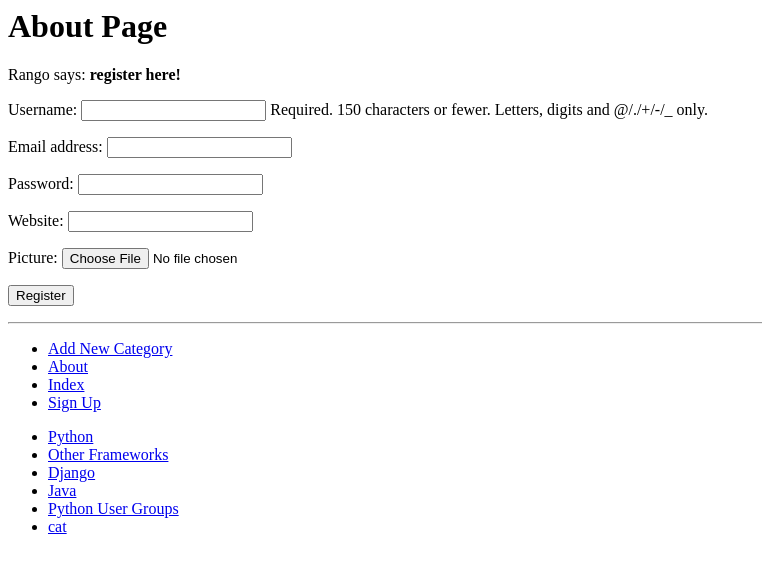
After one commit to MatthewMHughes/Rango, a Django app: page /rango/register in a window 1280 px wide. The commit adds this page. Shown: the top 573 px of the page, without its empty margins (0-762 px from the left). Run offline with Django 3.2, Linux system fonts and the light colour scheme; data comes from the database, SQL or seed files in the repository; both versions use the stored data as it was after the commit.

Commit message:
Created register form

```diff
--- a/tango_with_django_project/rango/admin.py
+++ b/tango_with_django_project/rango/admin.py
@@ -1,5 +1,5 @@
 from django.contrib import admin
-from rango.models import Category, Page
+from rango.models import Category, Page, UserProfile
 
 # Register your models here.
 class CategoryAdmin(admin.ModelAdmin):
@@ -10,3 +10,4 @@ class PageAdmin(admin.ModelAdmin):
 
 admin.site.register(Page, PageAdmin)
 admin.site.register(Category, CategoryAdmin)
+admin.site.register(UserProfile)
--- a/tango_with_django_project/rango/forms.py
+++ b/tango_with_django_project/rango/forms.py
@@ -1,5 +1,6 @@
 from django import forms
-from rango.models import Page, Category
+from django.contrib.auth.models import User
+from rango.models import Page, Category, UserProfile
 
 class CategoryForm(forms.ModelForm):
     name = forms.CharField(max_length=128,
@@ -22,3 +23,15 @@ class PageForm(forms.ModelForm):
     class Meta:
         model = Page
         exclude = ('category',)
+
+class UserForm(forms.ModelForm):
+    password = forms.CharField(widget=forms.PasswordInput())
+
+    class Meta:
+        model = User
+        fields = ('username', 'email', 'password')
+
+class UserProfileForm(forms.ModelForm):
+    class Meta:
+        model = UserProfile
+        fields = ('website', 'picture')
--- a/tango_with_django_project/rango/models.py
+++ b/tango_with_django_project/rango/models.py
@@ -1,6 +1,7 @@
 from __future__ import unicode_literals
 from django.template.defaultfilters import slugify
 from django.db import models
+from django.contrib.auth.models import User
 
 # Create your models here.
 class Category(models.Model):
@@ -31,3 +32,13 @@ class Page(models.Model):
         return self.title
     def __unicode__(self):
         return self.title
+
+class UserProfile(models.Model):
+    user = models.OneToOneField(User)
+    website = models.URLField(blank=True)
+    picture = models.ImageField(upload_to='profile_images', blank=True)
+
+    def __str__(self):
+        return self.user.username
+    def __unicode__(self):
+        return self.user.username
--- a/tango_with_django_project/rango/urls.py
+++ b/tango_with_django_project/rango/urls.py
@@ -3,9 +3,12 @@ from rango import views
 
 urlpatterns = [
     url(r'^$', views.index, name='index'),
-    url(r'^about', views.about, name = 'about'),
+    url(r'^about$', views.about, name = 'about'),
     url(r'^add_category/$', views.add_category, name='add_category'),
     url(r'^category/(?P<category_name_slug>[\w\-]*)/$',
         views.show_category, name='show_category'),
-    url(r'^category/(?P<category_name_slug>[\w\-]*)/add_page/$', views.add_page, name='add_page'),
+    url(r'^category/(?P<category_name_slug>[\w\-]*)/add_page/$',
+        views.add_page,
+        name='add_page'),
+    url(r'^register$', views.register, name = 'register'),
     ]
--- a/tango_with_django_project/rango/views.py
+++ b/tango_with_django_project/rango/views.py
@@ -2,9 +2,7 @@ from django.shortcuts import render
 from rango.models import Category
 from django.http import HttpResponse
 from rango.models import Page
-from rango.forms import CategoryForm
-from rango.forms import PageForm
-
+from rango.forms import CategoryForm, PageForm, UserForm, UserProfileForm
 # Create your views here.
 def index(request):
     category_list = Category.objects.order_by('-likes')[:5]
@@ -62,3 +60,29 @@ def add_page(request, category_name_slug):
 
     context_dict = {'form':form, 'category': category}
     return render(request, 'rango/add_page.html', context_dict)
+
+def register(request):
+    registered = False
+    if request.method == 'POST':
+        user_form = UserForm(data=request.POST)
+        profile_form = UserProfileForm(data=request.POST)
+        if user_form.is_valid() and profile_form.is_valid():
+            user = user_form.save()
+            user.set_password(user.password)
+            user.save()
+            profile = profile_form.save(commit=False)
+            profile.user = user
+            if 'picture' in request.FILES:
+                profile.picture = request.FILES['picture']
+                profile.save()
+                registered = True
+            else:
+                print(user_form.errors, profile_form.errors)
+    else:
+        user_form = UserForm()
+        profile_form = UserProfileForm()
+    return render(request,
+                  'rango/register.html',
+                  {'user_form': user_form,
+                   'profile_form': profile_form,
+                   'registered': registered})
--- a/tango_with_django_project/templates/rango/base.html
+++ b/tango_with_django_project/templates/rango/base.html
@@ -23,6 +23,7 @@
                 <li><a = href="{% url 'add_category' %}">Add New Category</a></li>
                 <li><a = href="{% url 'about' %}">About</a></li>
                 <li><a = href="{% url 'index' %}">Index</a></li>
+                <li><a = href="{% url 'register' %}">Sign Up</a></li>
             </ul>
         </div>
 
--- /dev/null
+++ b/tango_with_django_project/templates/rango/register.html
@@ -0,0 +1,24 @@
+{% extends 'rango/base.html' %}
+{% load staticfiles %}
+
+{% block title_block %}
+    Register
+{% endblock %}
+
+{% block body_block %}
+    <h1>About Page</h1>
+    {% if registered %}
+        Rango says: <strong>thank you for registering!</strong>
+        <a href="{% url 'index' %}">Return to the homepage.</a><br />
+    {% else %}
+        Rango says: <strong>register here!</strong><br />
+        <form id="user_form" method="post" action="{% url 'register' %}"
+            enctype="multipart/form-data">
+
+        {% csrf_token %}
+        {{ user_form.as_p }}
+        {{ profile_form.as_p }}
+        <input type="submit" name="submit" value="Register" />
+    </form>
+    {% endif %}
+{% endblock %}
```
Also changed, not shown: tango_with_django_project/db.sqlite3, tango_with_django_project/media/profile_images/little_sloth.jpg (added), tango_with_django_project/rango/migrations/0008_userprofile.py (added), 6 other files.
